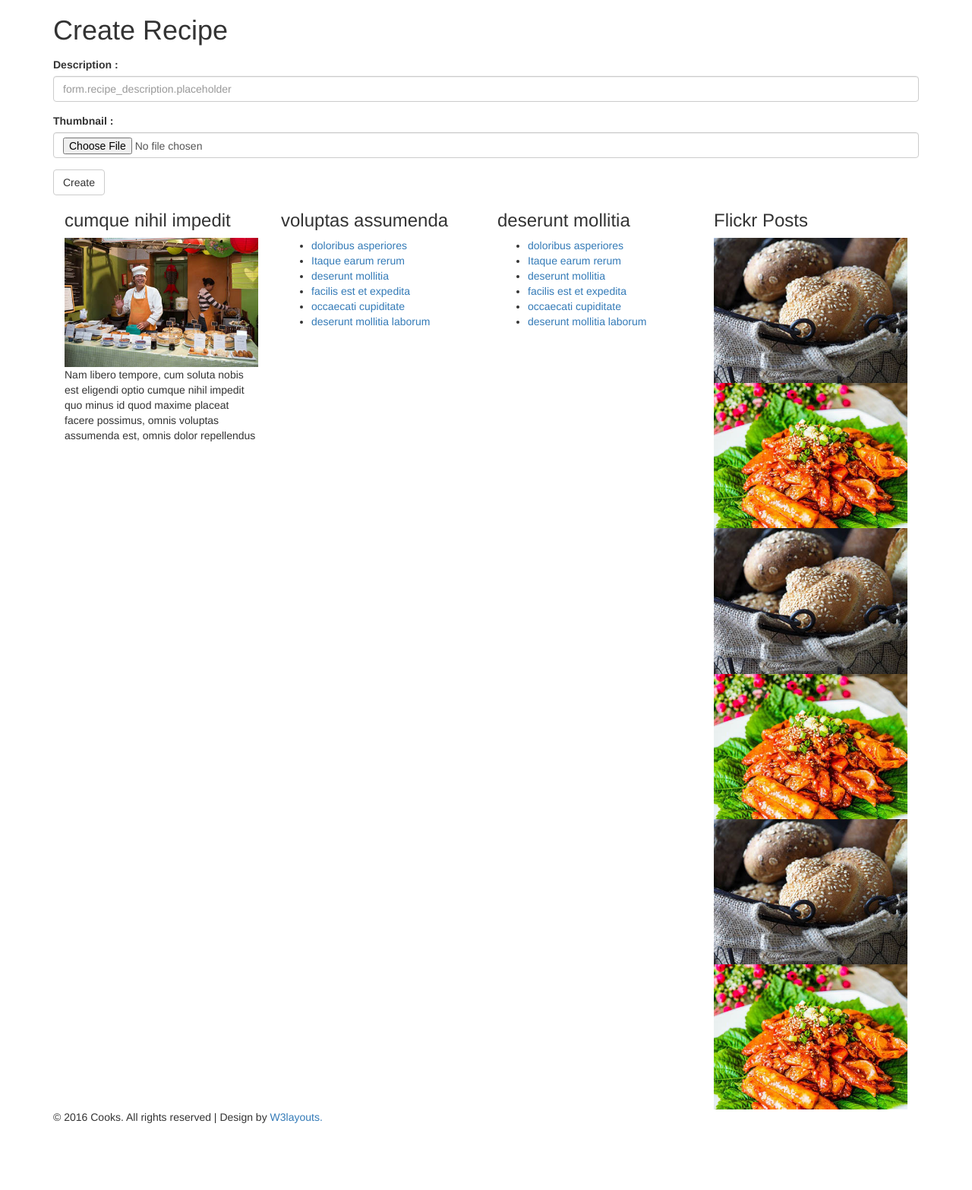
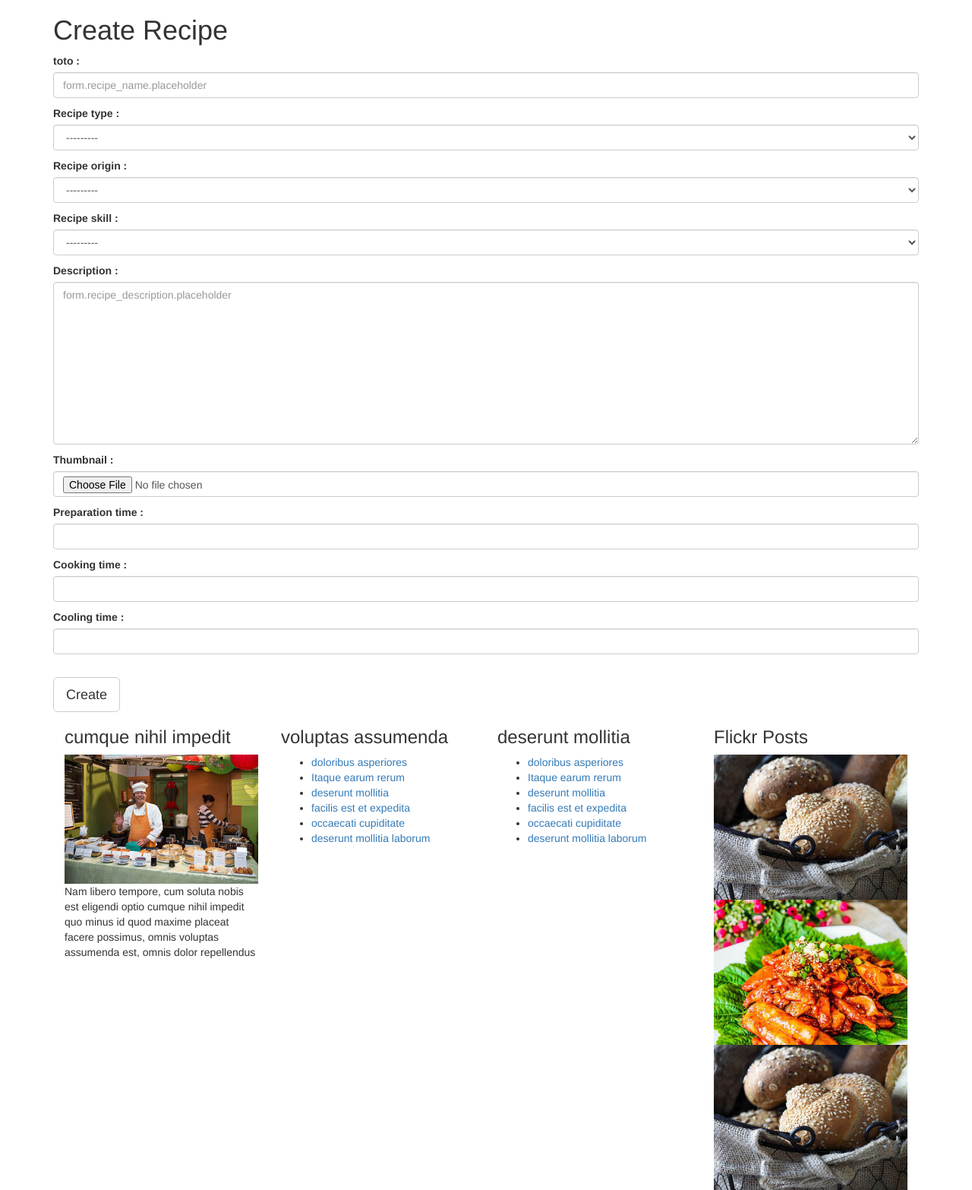
Before and after one commit to vmullet/MasterCook, a Django app: page /recipes/create in a window 1280 px wide. Shown: the part 72-1638 px from the top of the page at 76% size. Before the commit the page ends 1550 px from the top, so only its background shows below. Run offline with Django 3.2, Linux system fonts and the light colour scheme; the visitor is signed in with stand-in values (Sample User, id 1); data that the repository does not hold is empty; some libraries are stand-ins or nearby versions.

Commit message:
Created RecipeCreate form

```diff
--- a/recipes/forms.py
+++ b/recipes/forms.py
@@ -1,17 +1,36 @@
 from django import forms
 from django.utils.translation import ugettext_lazy as _
-from . import models
+from .models import Recipe, RecipeType, RecipeSkill
+from generic.models import Country
 
 
 class CreateRecipe(forms.ModelForm):
-    name = forms.CharField(widget=forms.TextInput(
+    name = forms.CharField(label='toto', widget=forms.TextInput(
         attrs={
             'class': 'form-control',
             'placeholder': _("form.recipe_name.placeholder"),
             'aria-describedby': 'sizing-addon1',
         }
     ), localize=True)
-    description = forms.CharField(widget=forms.TextInput(
+    recipe_type = forms.ModelChoiceField(widget=forms.Select(
+        attrs={
+            'class': 'form-control',
+            'aria-describedby': 'sizing-addon1',
+        }
+    ), localize=True, queryset=RecipeType.objects.all())
+    recipe_origin = forms.ModelChoiceField(widget=forms.Select(
+        attrs={
+            'class': 'form-control',
+            'aria-describedby': 'sizing-addon1',
+        }
+    ), localize=True, queryset=Country.objects.all())
+    recipe_skill = forms.ModelChoiceField(widget=forms.Select(
+        attrs={
+            'class': 'form-control',
+            'aria-describedby': 'sizing-addon1',
+        }
+    ), localize=True, queryset=RecipeSkill.objects.all())
+    description = forms.CharField(widget=forms.Textarea(
         attrs={
             'class': 'form-control',
             'placeholder': _("form.recipe_description.placeholder"),
@@ -24,11 +43,35 @@ class CreateRecipe(forms.ModelForm):
             'aria-describedby': 'sizing-addon1',
         }
     ), required=True)
+    preparation_time = forms.DurationField(widget=forms.TimeInput(
+        attrs={
+            'class': 'form-control',
+            'aria-describedby': 'sizing-addon1',
+        }
+    ))
+    cooking_time = forms.DurationField(widget=forms.TimeInput(
+        attrs={
+            'class': 'form-control',
+            'aria-describedby': 'sizing-addon1',
+        }
+    ))
+    cooling_time = forms.DurationField(widget=forms.TimeInput(
+        attrs={
+            'class': 'form-control',
+            'aria-describedby': 'sizing-addon1',
+        }
+    ))
 
     class Meta:
-        model = models.Recipe
+        model = Recipe
         fields = [
             'name',
+            'recipe_type',
+            'recipe_origin',
+            'recipe_skill',
             'description',
             'thumbnail',
+            'preparation_time',
+            'cooking_time',
+            'cooling_time'
         ]
--- a/recipes/models.py
+++ b/recipes/models.py
@@ -30,14 +30,6 @@ class RecipeSkill(models.Model):
         return '%d - %d'.format(self.name, self.value)
 
 
-class RecipeCost(models.Model):
-    cost = models.FloatField
-    currency = models.ForeignKey(Currency, on_delete=models.CASCADE)
-
-    def __str__(self):
-        return '%f %s'.format(self.cost, self.currency.symbol)
-
-
 class Recipe(models.Model):
     """
     Model to represent a recipe
@@ -54,7 +46,6 @@ class Recipe(models.Model):
     # Foreign Keys
     recipe_type = models.ForeignKey(RecipeType, on_delete=models.CASCADE)
     recipe_skill = models.ForeignKey(RecipeSkill, on_delete=models.CASCADE)
-    recipe_cost = models.OneToOneField(RecipeCost, on_delete=models.CASCADE)
     recipe_origin = models.ForeignKey(Country, on_delete=models.CASCADE)
     # MetaData
     author = models.ForeignKey(User, on_delete=models.CASCADE)
@@ -134,3 +125,12 @@ class RecipeRate(models.Model):
 
     def __str__(self):
         return 'Rate of %d by %s for recipe %s'.format(self.rate, self.user.username,self.recipe.name)
+
+
+class RecipeCost(models.Model):
+    cost = models.FloatField
+    currency = models.ForeignKey(Currency, on_delete=models.CASCADE)
+    recipe = models.ForeignKey(Recipe, on_delete=models.CASCADE, default=None)
+
+    def __str__(self):
+        return '%f %s for %s'.format(self.cost, self.currency.symbol, self.recipe.name)
--- a/recipes/templates/recipes/recipes_create.html
+++ b/recipes/templates/recipes/recipes_create.html
@@ -20,23 +20,9 @@
     <div class="wow fadeInUp" data-wow-duration="1000ms" data-wow-delay="300ms">
         <form class="site-form" action="{% url 'recipes:create' %}" method="post" enctype="multipart/form-data">
             {% csrf_token %}
-            {{ form.non_field_errors }}
-            <div class="form-group">
-                {{ form.title.errors }}
-                {{ form.title.label_tag }}
-                {{ form.title }}
-            </div>
-            <div class="form-group">
-                {{ form.description.errors }}
-                {{ form.description.label_tag }}
-                {{ form.description }}
-            </div>
-            <div class="form-group">
-                {{ form.thumbnail.errors }}
-                {{ form.thumbnail.label_tag }}
-                {{ form.thumbnail }}
-            </div>
-            <input type="submit" class="btn btn-default" value="Create">
+            {{ form.as_p }}
+            <br>
+            <button type="submit" class="btn btn-default btn-lg">Create</button>
         </form>
     </div>
 
```
Also changed, not shown: recipes/migrations/0004_auto_20180625_1118.py (added), 2 other files.
